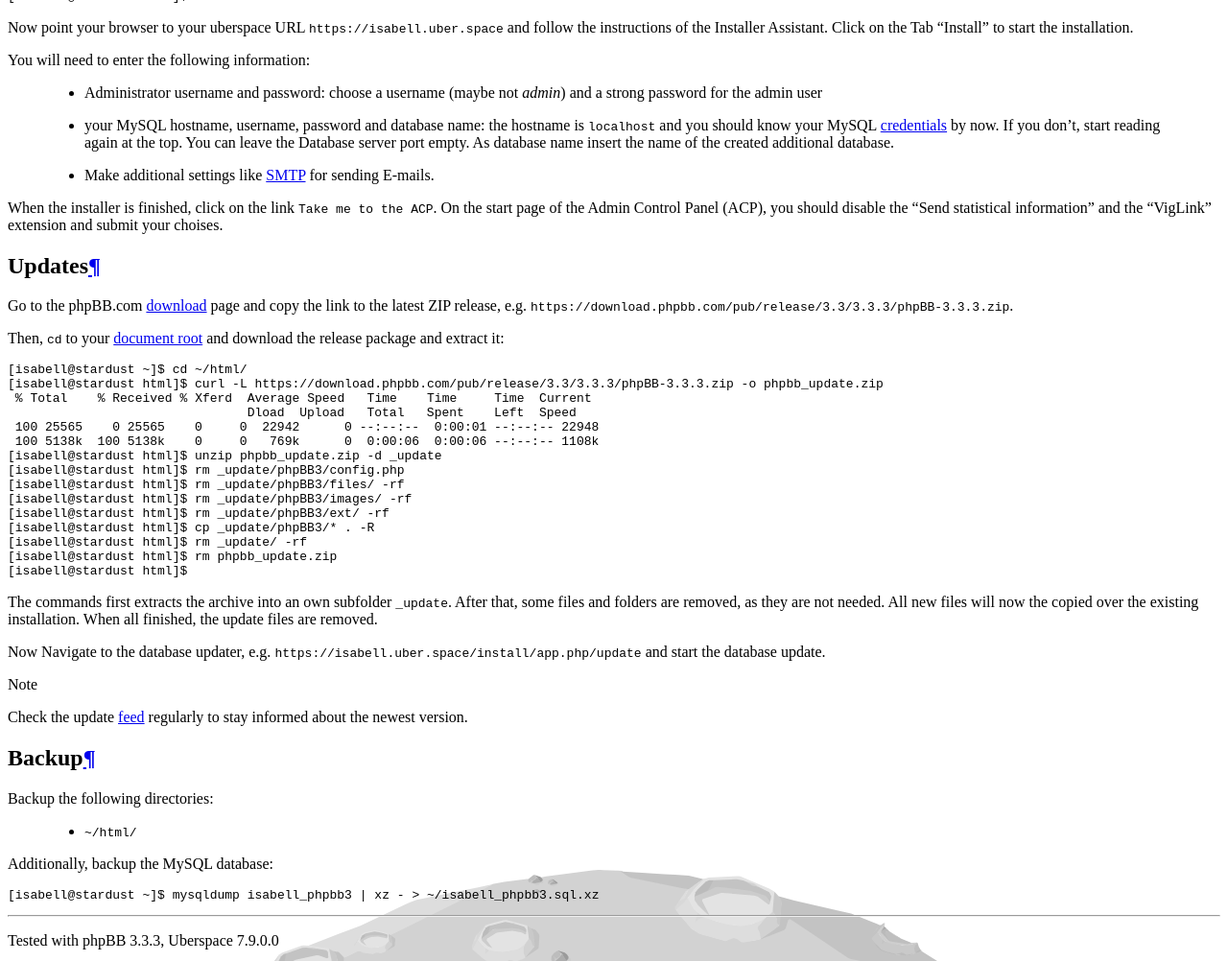
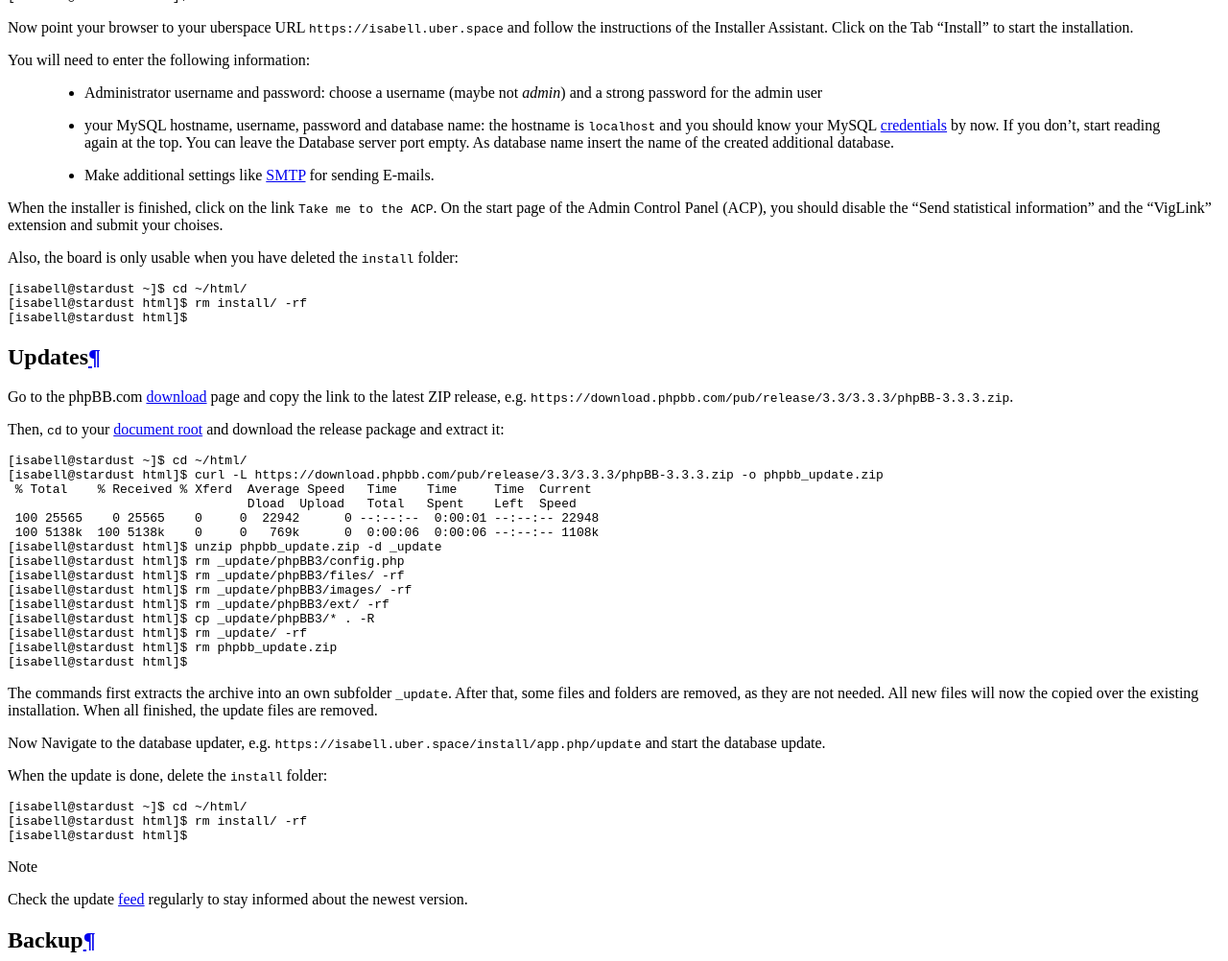
Before and after one commit to Uberspace/lab, a Sphinx documentation site: the page built from source/guide_phpbb3.rst, in a window 1280 px wide and 1400 px high, scrolled down 5466 px, cut to the strip 0-1002 px from the top of the window. Shown: the whole strip at 96% size. Built offline with Sphinx 7.4.7 and the Read the Docs theme 2.0.0, drawn with Linux system fonts in a browser that asks for light colours.

Commit message:
Added instructions to delete the install folder

```diff
--- a/source/guide_phpbb3.rst
+++ b/source/guide_phpbb3.rst
@@ -93,6 +93,14 @@
 
 When the installer is finished, click on the link ``Take me to the ACP``. On the start page of the Admin Control Panel (ACP), you should disable the "Send statistical information" and the "VigLink" extension and submit your choises.
 
+Also, the board is only usable when you have deleted the ``install`` folder:
+
+::
+
+ [isabell@stardust ~]$ cd ~/html/
+ [isabell@stardust html]$ rm install/ -rf
+ [isabell@stardust html]$
+
 Updates
 =======
 
@@ -122,6 +130,14 @@
 
 Now Navigate to the database updater, e.g. ``https://isabell.uber.space/install/app.php/update`` and start the database update.
 
+When the update is done, delete the ``install`` folder:
+
+::
+
+ [isabell@stardust ~]$ cd ~/html/
+ [isabell@stardust html]$ rm install/ -rf
+ [isabell@stardust html]$
+
 .. note:: Check the update feed_ regularly to stay informed about the newest version.
 
 
```
